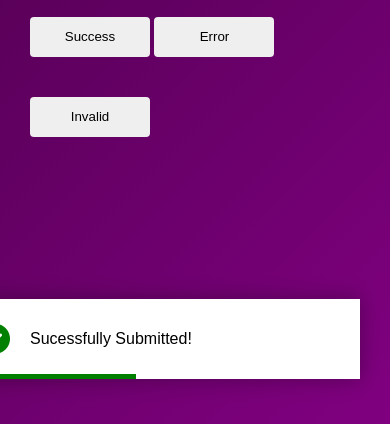
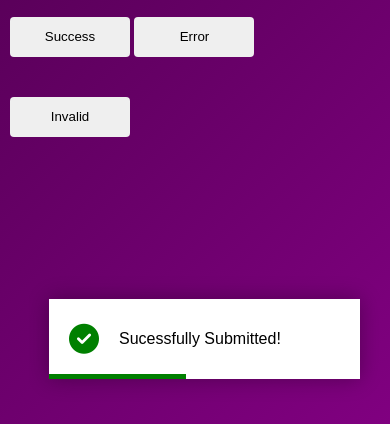
Before and after one commit to sahil-sheikh01/toast-notification, a plain HTML site: page index.html in a window 390 px wide. Both pictures are taken after a click on the button "Success". Shown: the part 420-844 px from the top of the page. Drawn offline with Linux system fonts and the light colour scheme.

Commit message:
Update style.css

```diff
--- a/style.css
+++ b/style.css
@@ -11,6 +11,7 @@ body {
 
 .container {
     height: 100vh;
+    max-width: 90%;
     display: flex;
     flex-direction: column;
     justify-content: center;
@@ -44,6 +45,8 @@ body {
 }
 
 #toast-box {
+    width: 400px;
+    max-width: 90%;
     position: absolute;
     bottom: 30px;
     right: 30px;
@@ -56,7 +59,7 @@ body {
 
 .toast {
     position: relative;
-    width: 400px;
+    width: 100%;
     height: 80px;
     background: #fff;
     font-weight: 500;
@@ -115,7 +118,7 @@ body {
 
 @media(max-width: 768px) {
     .container{
-        margin-left: 30px;
+        margin-left: 10px;
     }
     #toast-box{
         right: 10px;
```
